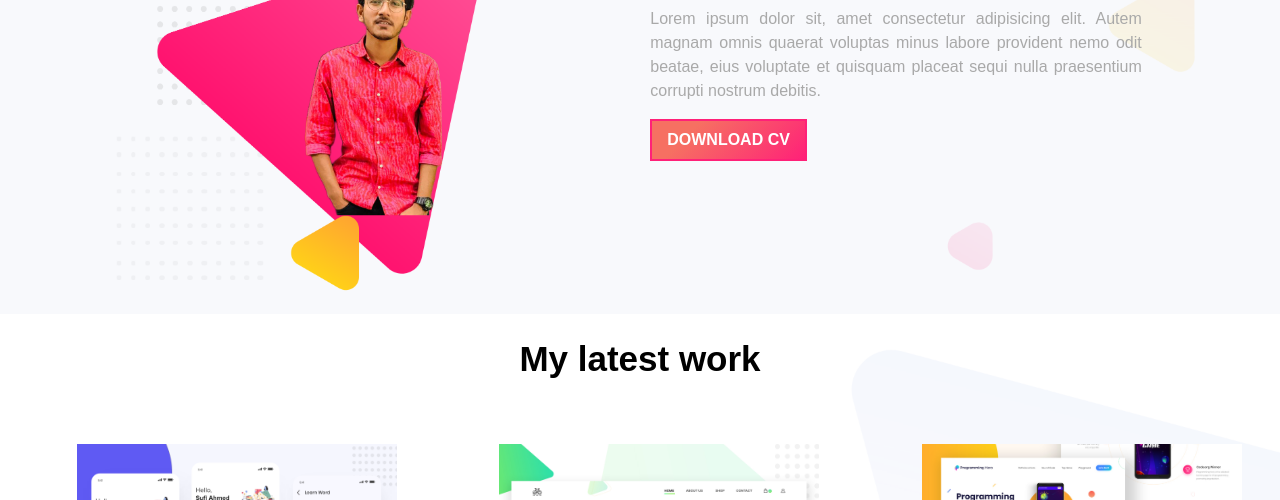
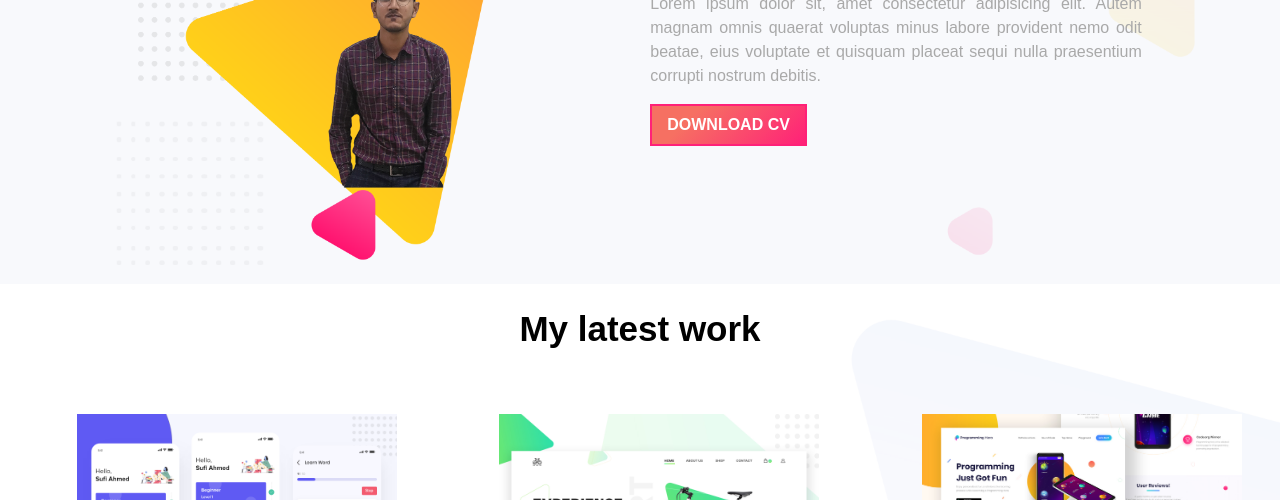
Before and after one commit to iammehedi4201/Personal-website-2-, a plain HTML site: page index.html in a window 1280 px wide. Shown: the part 752-1252 px from the top of the page. Drawn offline with Linux system fonts and the light colour scheme.

Commit message:
biography picture change

```diff
--- a/index.html
+++ b/index.html
@@ -28,7 +28,7 @@
     <section class="biography-section">
 
         <div class="half-width">
-              <img src="images/mehedi.png" alt="">
+              <img src="images/yellow16.png" alt="">
         </div>
         <div class="half-width">
              <h1>Biography</h1>
```
Also changed, not shown: images/image 16.png (added), images/yellow16.png (added), 1 other file.
